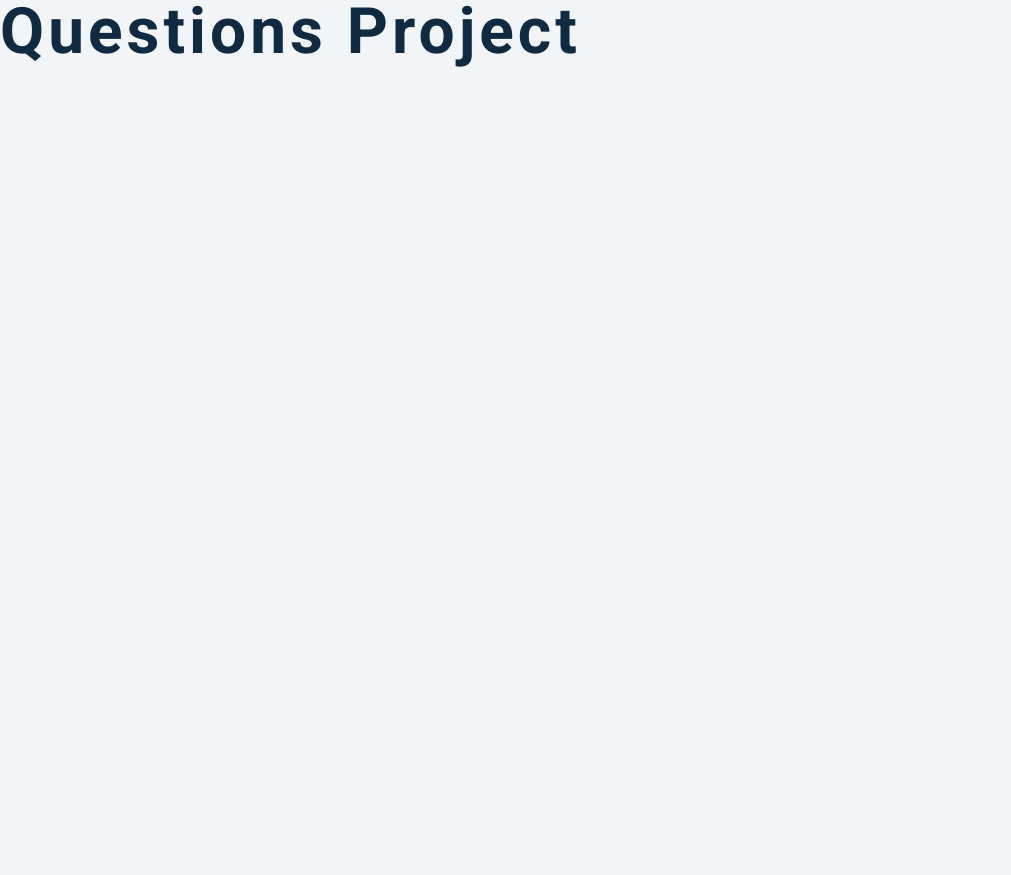
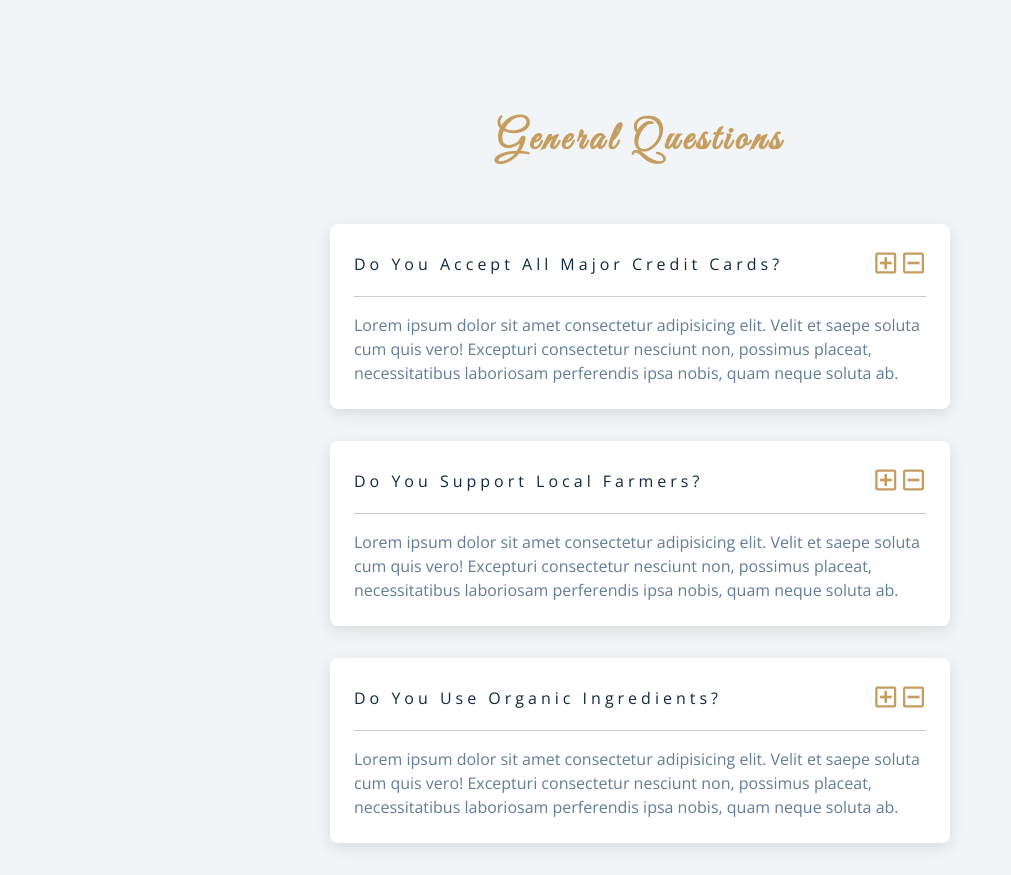
Before and after one commit to RSMarian/project-16, a plain HTML site: page index.html in a window 1280 px wide. Shown: the whole page, without its empty margins (0-1011 px from the left). Before the commit the page ends 800 px from the top, so only its background shows below. Drawn offline with nearby package versions, Linux system fonts and the light colour scheme.

Commit message:
added structure

```diff
--- a/index.html
+++ b/index.html
@@ -4,21 +4,111 @@
     <meta charset="UTF-8" />
     <meta name="viewport" content="width=device-width, initial-scale=1.0" />
     <title>Q & A</title>
+
     <!-- font-awesome -->
     <link
       rel="stylesheet"
       href="https://cdnjs.cloudflare.com/ajax/libs/font-awesome/5.14.0/css/all.min.css"
     />
+
     <!-- extra fonts -->
     <link
       href="https://fonts.googleapis.com/css?family=Great+Vibes&display=swap"
       rel="stylesheet"
     />
+
     <!-- styles -->
     <link rel="stylesheet" href="styles.css" />
   </head>
   <body>
-    <h1>questions project</h1>
+    <section class="questions">
+
+      <!-- title -->
+      <div class="title">
+        <h2>General Questions</h2>
+      </div>
+
+      <!-- questions -->
+      <div class="section-center">
+
+      <!-- single question -->
+        <article class="question">
+
+          <!-- question title -->
+          <div class="question-title">
+            <p>Do You Accept All Major Credit Cards?</p>
+            <button type="button" class="question-btn">
+              <span class="plus-icon">
+                <i class="far fa-plus-square"></i>
+              </span>
+              <span class="minus-icon">
+                <i class="far fa-minus-square"></i>
+              </span>
+            </button>
+          </div>
+
+          <!-- question text -->
+          <div class="question-text">
+            <p>
+              Lorem ipsum dolor sit amet consectetur adipisicing elit. Velit et saepe soluta cum quis vero! Excepturi consectetur nesciunt non, possimus placeat, necessitatibus laboriosam perferendis ipsa nobis, quam neque soluta ab.
+            </p>
+          </div>
+        </article>
+      <!-- end of single question -->
+
+      <!-- single question -->
+      <article class="question">
+
+        <!-- question title -->
+        <div class="question-title">
+          <p>Do You Support Local Farmers?</p>
+          <button type="button" class="question-btn">
+            <span class="plus-icon">
+              <i class="far fa-plus-square"></i>
+            </span>
+            <span class="minus-icon">
+              <i class="far fa-minus-square"></i>
+            </span>
+          </button>
+        </div>
+
+        <!-- question text -->
+        <div class="question-text">
+          <p>
+            Lorem ipsum dolor sit amet consectetur adipisicing elit. Velit et saepe soluta cum quis vero! Excepturi consectetur nesciunt non, possimus placeat, necessitatibus laboriosam perferendis ipsa nobis, quam neque soluta ab.
+          </p>
+        </div>
+      </article>
+    <!-- end of single question -->
+
+    <!-- single question -->
+    <article class="question">
+
+      <!-- question title -->
+      <div class="question-title">
+        <p>Do You Use Organic Ingredients?</p>
+        <button type="button" class="question-btn">
+          <span class="plus-icon">
+            <i class="far fa-plus-square"></i>
+          </span>
+          <span class="minus-icon">
+            <i class="far fa-minus-square"></i>
+          </span>
+        </button>
+      </div>
+
+      <!-- question text -->
+      <div class="question-text">
+        <p>
+          Lorem ipsum dolor sit amet consectetur adipisicing elit. Velit et saepe soluta cum quis vero! Excepturi consectetur nesciunt non, possimus placeat, necessitatibus laboriosam perferendis ipsa nobis, quam neque soluta ab.
+        </p>
+      </div>
+    </article>
+  <!-- end of single question -->
+
+      </div>
+    </section>
+
     <!-- javascript -->
     <script src="app.js"></script>
   </body>
```
